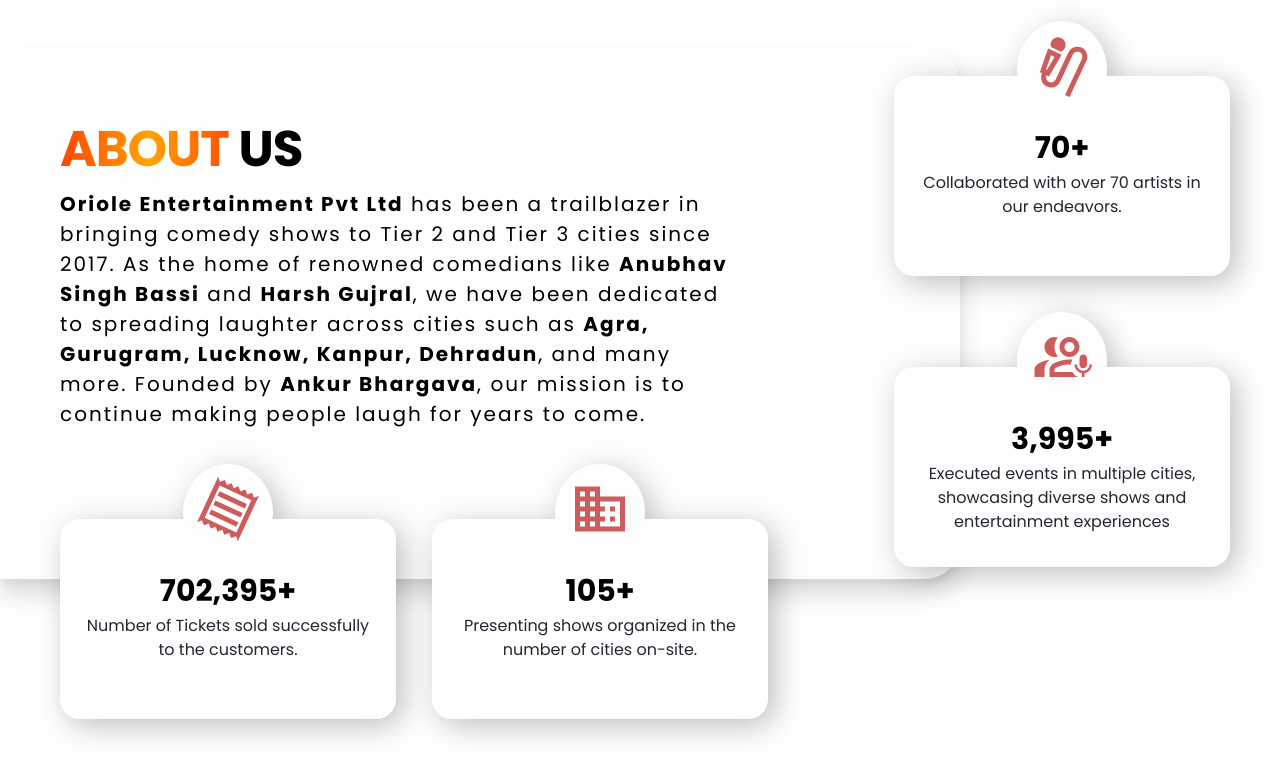
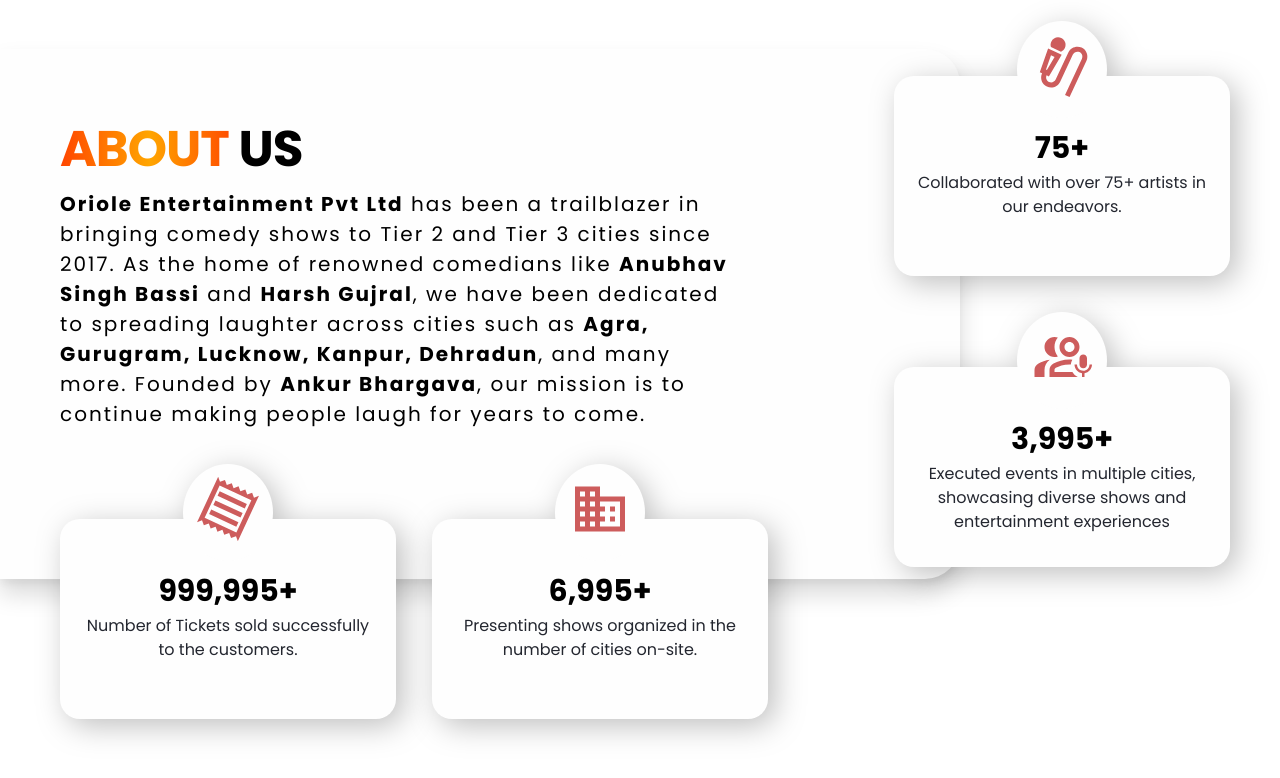
Before and after one commit to oriole-enterntainment/website, a React (Create React App) app: page / in a window 1280 px wide. Shown: the part 690-1468 px from the top of the page. Built offline with nearby package versions, Linux system fonts and the light colour scheme; grey boxes are pictures that could not be loaded.

Commit message:
changed numbers

```diff
--- a/src/Components/About/About.jsx
+++ b/src/Components/About/About.jsx
@@ -71,7 +71,7 @@
                 </div>
                 <h3 className={styles.cardTitle}>
                   {animateCount && (
-                    <CountUp end={702400} duration={5} separator="," suffix="+" />
+                    <CountUp end={1000000} duration={5} separator="," suffix="+" />
                   )}
                 </h3>
                 <p>Number of Tickets sold successfully to the customers.</p>
@@ -94,7 +94,7 @@
                   ></BusinessOutlinedIcon>
                 </div>
                 <h3 className={styles.cardTitle}>
-                  {animateCount && <CountUp end={105} duration={5} suffix="+" />}
+                  {animateCount && <CountUp end={7000} duration={5} suffix="+" />}
                 </h3>
                 <p>
                   Presenting shows organized in the number of cities on-site.
@@ -119,9 +119,9 @@
                   ></MicExternalOnOutlinedIcon>
                 </div>
                 <h3 className={styles.cardTitle}>
-                  {animateCount && <CountUp end={70} duration={5} suffix="+" />}
+                  {animateCount && <CountUp end={75} duration={5} suffix="+" />}
                 </h3>
-                <p>Collaborated with over 70 artists in our endeavors.</p>
+                <p>Collaborated with over 75+ artists in our endeavors.</p>
               </div>
             </div>
             <div
```
